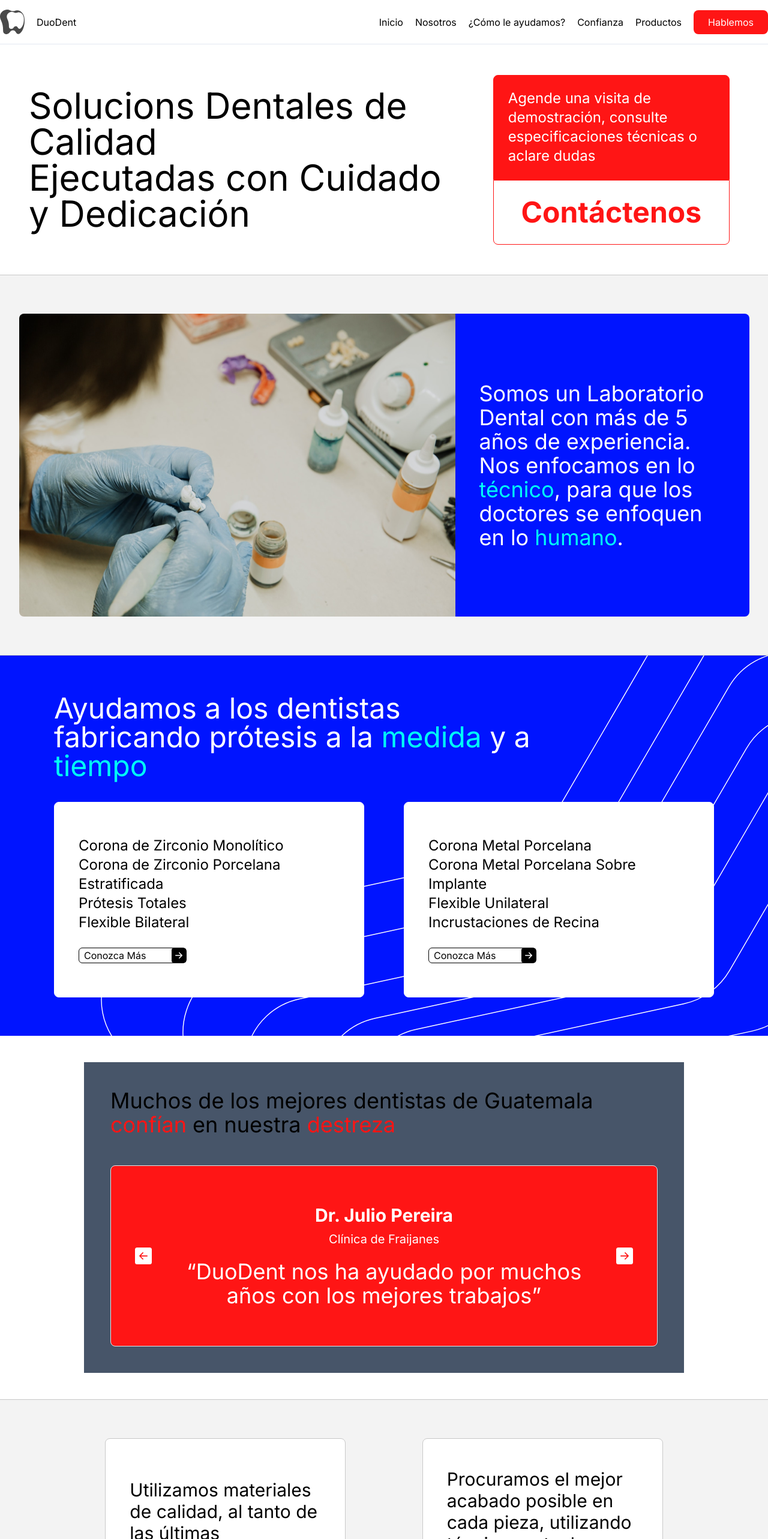
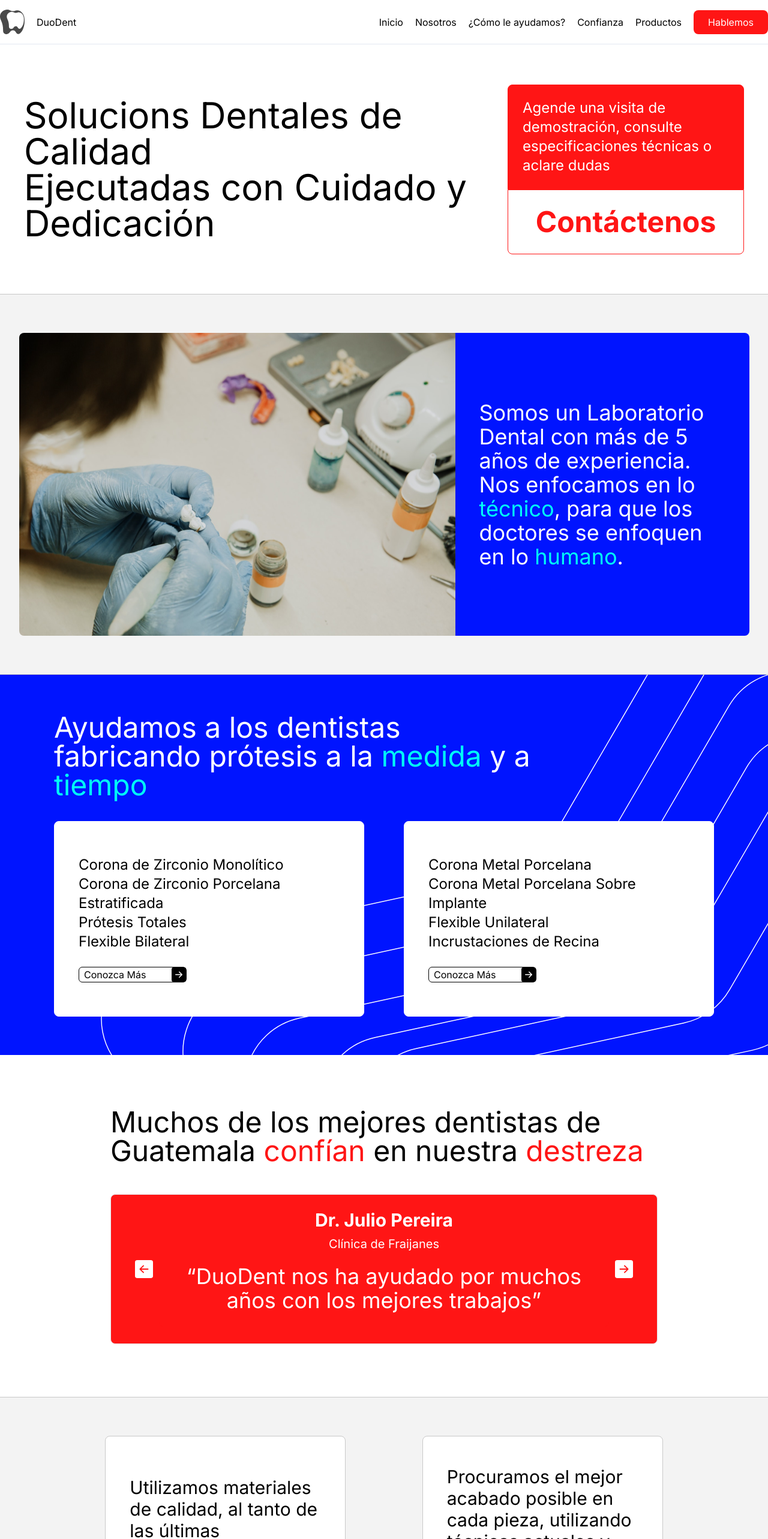
Before and after one commit to HyperMonkey3D/duodent-lab, a Next.js app: page / in a window 1280 px wide. Shown: the top 2566 px of the page at 60% size. Built offline with nearby package versions, Linux system fonts and the light colour scheme.

Commit message:
added responsive changes

```diff
--- a/components/common/Slider.tsx
+++ b/components/common/Slider.tsx
@@ -7,7 +7,7 @@
 
 const Slider = () => {
 
-    const displayedCard = "bg-duo-orange text-white w-full p-6 text-center"
+    const displayedCard = "bg-duo-orange text-white w-full p-6 text-center border-0 rounded-lg"
 
     const [counter, setCounter] = useState(0)
 
@@ -28,17 +28,9 @@
     }
 
     return(
-        <div className="bg-duo-orange  flex p-10 border rounded-lg w-[250px] sm:w-[400px]  md:w-[500px] lg:w-full ">
-            <button
-                onClick={()=>counterDown()}
-            >
-                <Image
-                    src={leftArrow}
-                    alt={"Left arrow"}
-                    height={30}
-                />
-            </button>
-            <div className="w-full">
+        <div className="bg-duo-orange  flex  flex-col-reverse lg:flex-row p-10 border rounded-lg  w-full  h-[430px] sm:h-[350px] lg:h-[250px] relative">
+
+            <div className="w-full lg:w-[750px] lg:h-[230px] absolute top-0 left-0 lg:left-20">
                 {
                     testimonials
                     .map((item) => {
@@ -47,14 +39,27 @@
                             <div className={counter === index ? displayedCard : "hidden"} key={index}>
                                 <h3 className="text-3xl font-bold mb-2">{name}</h3>
                                 <p className="text-xl mb-5">{clinic}</p>
-                                <q className="text-4xl">{message}</q>
+                                <q className="text-3xl md:text-4xl">{message}</q>
                             </div>
                         )
                     })
                 }
             </div>
+            <div className="w-full flex justify-evenly lg:justify-between">
+                <button
+                onClick={()=>counterDown()}
+
+            >
+                <Image
+                    src={leftArrow}
+                    alt={"Left arrow"}
+                    height={30}
+                />
+            </button>
+
             <button
                 onClick={()=>counterUp()}
+
             >
                 <Image
                     src={rightArrow}
@@ -62,6 +67,8 @@
                     height={30}
                 />
             </button>
+            </div>
+
         </div>
     )
 }
--- a/components/sections/Hero.tsx
+++ b/components/sections/Hero.tsx
@@ -3,15 +3,15 @@
 const Hero = () => {
     return(
         <section className="py-6">
-            <div className="container mx-auto flex flex-wrap xl:flex-nowrap justify-evenly p-6">
-                <div className="w-full lg:w-[700px] xl:w-[800px] p-6 bg-white">
-                    <h1 className="text-4xl md:text-5xl xl:text-6xl">Solucions Dentales de Calidad <br></br> Ejecutadas con Cuidado y Dedicación</h1>
+            <div className="container mx-auto flex flex-wrap lg:flex-nowrap justify-evenly p-10 bg-white">
+                <div className="w-full lg:w-[800px] py-6 bg-white">
+                    <h1 className="text-4xl md:text-5xl lg:text-6xl">Solucions Dentales de Calidad <br></br> Ejecutadas con Cuidado y Dedicación</h1>
                 </div>
-                <div className="w-full xl:w-[500px]  flex flex-col justify-center items-center bg-white px-6">
-                    <div className="w-full lg:w-[600px] xl:w-[394px] h-[250px]  sm:h-[175px] bg-duo-orange flex items-center border border-duo-orange rounded-t-lg">
+                <div className="w-full xl:w-[500px]  flex flex-col justify-center lg:items-end items-center bg-white">
+                    <div className="w-full md:w-[600px] lg:w-[394px] h-[250px]  sm:h-[175px] bg-duo-orange flex items-center border border-duo-orange rounded-t-lg">
                             <p className="text-white p-6 text-2xl ">Agende una visita de demostración, consulte especificaciones técnicas o aclare dudas</p>
                     </div>
-                    <div className="w-full lg:w-[600px]  xl:w-[394px] bg-white h-[108px] flex items-center justify-center border border-duo-orange rounded-b-lg">
+                    <div className="w-full md:w-[600px]  lg:w-[394px] bg-white h-[108px] flex items-center justify-center border border-duo-orange rounded-b-lg">
                             <Link href={"#hablemos"} className={"text-duo-orange text-3xl  sm:text-5xl font-bold"}>Contáctenos</Link>
                         </div>
                 </div>
--- a/components/sections/HowWeWork.tsx
+++ b/components/sections/HowWeWork.tsx
@@ -10,8 +10,8 @@
                     .map((item) => {
                         const {index, message} = item
                         return(
-                            <div key={index} className="w-[401px] h-[352px] bg-white flex items-center px-10 border border-duo-stroke rounded-lg">
-                                <p className="text-3xl">{message}</p>
+                            <div key={index} className="w-[250px] sm:w-[401px] h-[380px] lg:h-[352px] bg-white flex items-center px-5 sm:px-10 border border-duo-stroke rounded-lg mb-3 xl:mb-0">
+                                <p className="text-2xl sm:text-3xl ">{message}</p>
                             </div>
                         )
                     })
--- a/components/sections/Trust.tsx
+++ b/components/sections/Trust.tsx
@@ -3,9 +3,9 @@
 const Trust = () => {
     return(
         <section id="confianza" className="bg-white py-11">
-            <div className="w-[300px] sm:w-[500px] md:w-[600] lg:w-[1000px] mx-auto p-11 bg-slate-600 flex flex-col justify-center items-center">
-                <div className="mb-12">
-                    <h2 className="w-full text-4xl">
+            <div className="w-full md:w-[800px] lg:w-[1000px] mx-auto p-2 sm:p-11 bg-white flex flex-col justify-center items-center">
+                <div className="mb-12 px-8 sm:px-0">
+                    <h2 className="w-full text-3xl md:text-5xl">
                         Muchos de los mejores dentistas de Guatemala <span className="text-duo-orange">confían</span> en nuestra <span className="text-duo-orange">destreza</span>
                     </h2>
                 </div>
--- a/components/sections/Us.tsx
+++ b/components/sections/Us.tsx
@@ -12,7 +12,7 @@
                             className="border-0 sm:rounded-t-lg xl:rounded-l-lg xl:rounded-r-none  "
                         />
                     </div>
-                    <div className="w-full lg:w-[728px] xl:w-[490px] h-full lg:h-[505px] bg-duo-blue flex justify-center items-center p-10 xl:border-0 xl:rounded-r-lg  md:py-16">
+                    <div className="w-full lg:w-[728px] xl:w-[490px] h-full lg:h-[300px] xl:h-[505px] bg-duo-blue flex justify-center items-center p-10 xl:border-0 sm:rounded-b-lg xl:rounded-l-none xl:rounded-r-lg  md:py-16">
                         <h2 className="text-3xl md:text-4xl text-white">
                             Somos un Laboratorio Dental con más de 5 años de experiencia. Nos enfocamos en lo <span className="text-duo-light-blue-300">técnico</span>, para que los doctores se enfoquen
                             en lo <span className="text-duo-light-blue-300">humano</span>.
```
